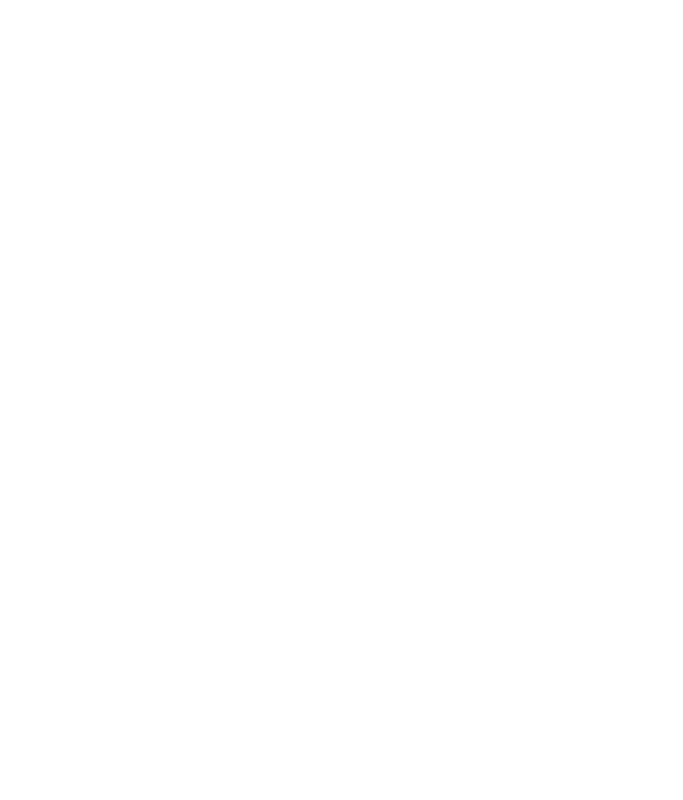
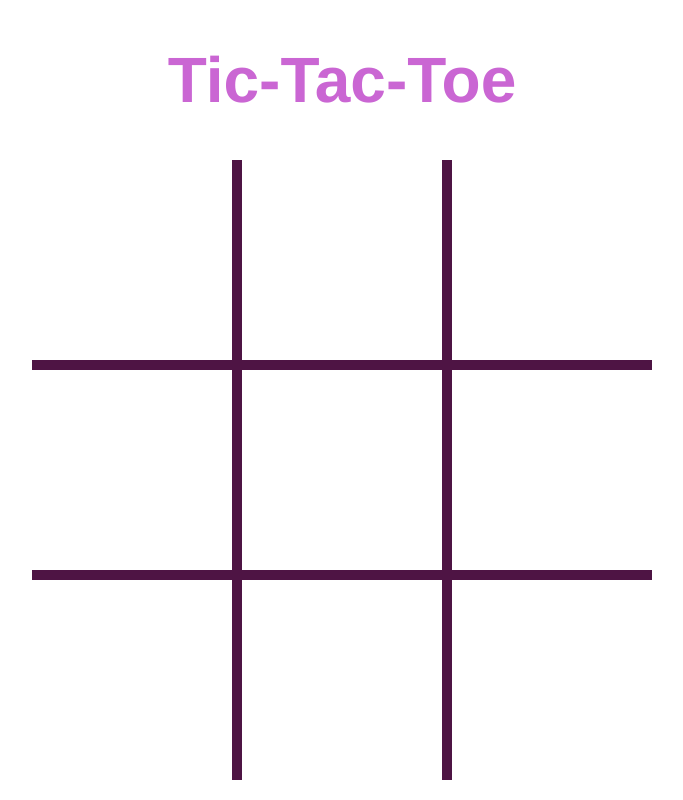
Before and after one commit to Sabrucita/portfolio, a plain HTML site: page projects/tic-tac-toe/index.html in a window 1280 px wide. Shown: the whole page, without its empty margins (298-981 px from the left). Drawn offline with Linux system fonts and the light colour scheme.

Commit message:
TTT: html structure and first styles added

```diff
--- a/projects/tic-tac-toe/index.html
+++ b/projects/tic-tac-toe/index.html
@@ -4,8 +4,22 @@
   <meta charset="UTF-8">
   <meta http-equiv="X-UA-Compatible" content="IE=edge">
   <meta name="viewport" content="width=device-width, initial-scale=1.0">
+  <link rel="stylesheet" href="./style.css">
+  <script src="index.js" defer></script>
   <title>Tic Tac Toe</title>
 </head>
 <body>
+  <h1>Tic-Tac-Toe</h1>
+  <div class="gridContainer">
+    <div class="square up"></div>
+    <div class="square up middle"></div>
+    <div class="square up"></div>
+    <div class="square"></div>
+    <div class="square middle"></div>
+    <div class="square"></div>
+    <div class="square bottom"></div>
+    <div class="square bottom middle"></div>
+    <div class="square bottom"></div>
+  </div>
 </body>
 </html>
--- a/projects/tic-tac-toe/index.js
+++ b/projects/tic-tac-toe/index.js
@@ -0,0 +1,3 @@
+const squares = document.querySelectorAll('.square')
+
+console.log(squares)
--- a/projects/tic-tac-toe/style.css
+++ b/projects/tic-tac-toe/style.css
@@ -0,0 +1,46 @@
+:root{
+  --primary-color:rgb(202, 102, 211);
+  --secundary-color: #4e1444;
+  --line-style: 10px solid var(--secundary-color);
+}
+
+body{
+  user-select: none;
+}
+
+h1{
+  text-align: center;
+  font-size: 4rem;
+  font-family: 'Franklin Gothic Medium', 'Arial Narrow', Arial, sans-serif;
+  color: var(--primary-color)
+}
+
+.gridContainer{
+  display: grid;
+  grid-template-columns: repeat(3, 0fr);
+  justify-content: center;
+}
+
+.square{
+  width: 200px;
+  height: 200px;
+  display: flex;
+  justify-content: center;
+  align-items: center;
+  font-size: 8rem;
+  font-weight: 600;
+  color: var(--primary-color);
+}
+
+.middle{
+  border-left: var(--line-style);
+  border-right: var(--line-style)
+}
+
+.up{
+  border-bottom: var(--line-style);
+}
+
+.bottom{
+  border-top: var(--line-style);
+}
```
